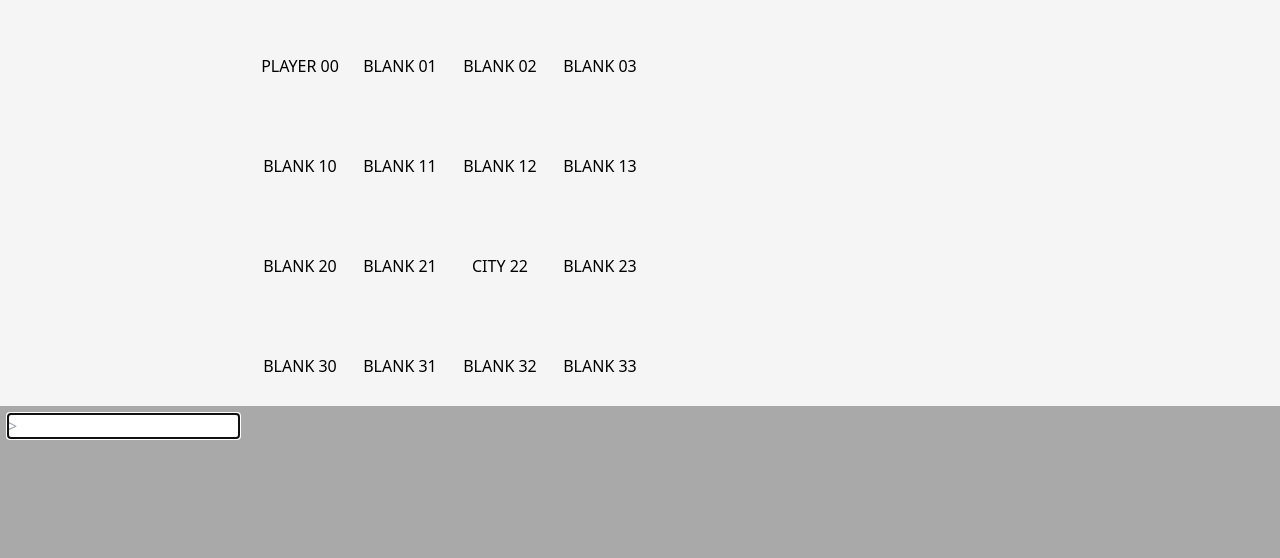
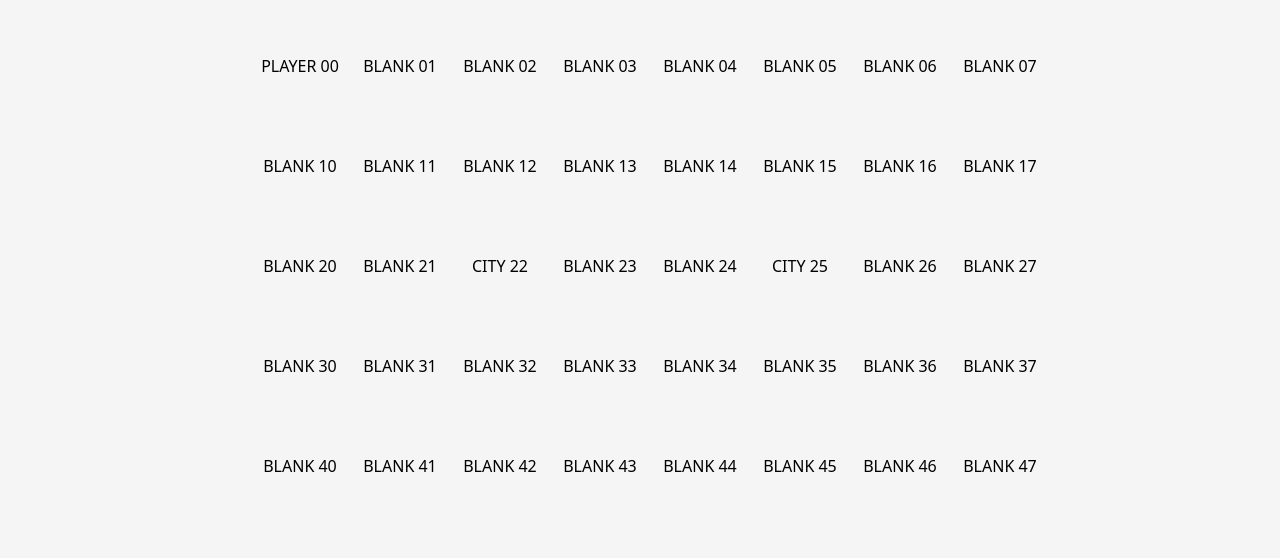
Before and after one commit to barrymun/cmd-ctrl, a Svelte app: page / in a window 1280 px wide. Shown: the part 234-792 px from the top of the page. Built offline with nearby package versions, Linux system fonts and the light colour scheme.

Commit message:
converting styles to tailwind

```diff
--- a/src/App.svelte
+++ b/src/App.svelte
@@ -17,33 +17,20 @@
 </script>
 
 <main>
-  <div class="world-map">
-    <div class="overflow-hidden rounded-lg bg-white shadow m-2 h-full">
+  <div class="fixed top-0 left-0 h-[calc(80vh-12px)] w-3/6 m-2">
+    <div class="rounded-lg bg-white shadow h-full overflow-hidden">
       <WorldMap bind:this={worldMap} />
     </div>
   </div>
 
-  <div class="terminal">
-    <Terminal {scrollToTile} />
+  <div class="fixed bottom-0 h-[calc(20vh-12px)] w-[calc(100%-16px)] m-2">
+    <div
+      class="rounded-lg bg-white shadow p-1 bg-slate-500 text-green-400 h-[calc(100%-0px)] w-full"
+    >
+      <Terminal {scrollToTile} />
+    </div>
   </div>
 </main>
 
 <style>
-  .world-map {
-    position: fixed;
-    top: 0;
-    left: 0;
-    height: calc(80vh - 16px);
-    width: 50%;
-    /* border: 1px solid black; */
-  }
-
-  .terminal {
-    position: fixed;
-    bottom: 0;
-    height: 20vh;
-    width: 100%;
-    background: darkgray;
-    color: aqua;
-  }
 </style>
```
